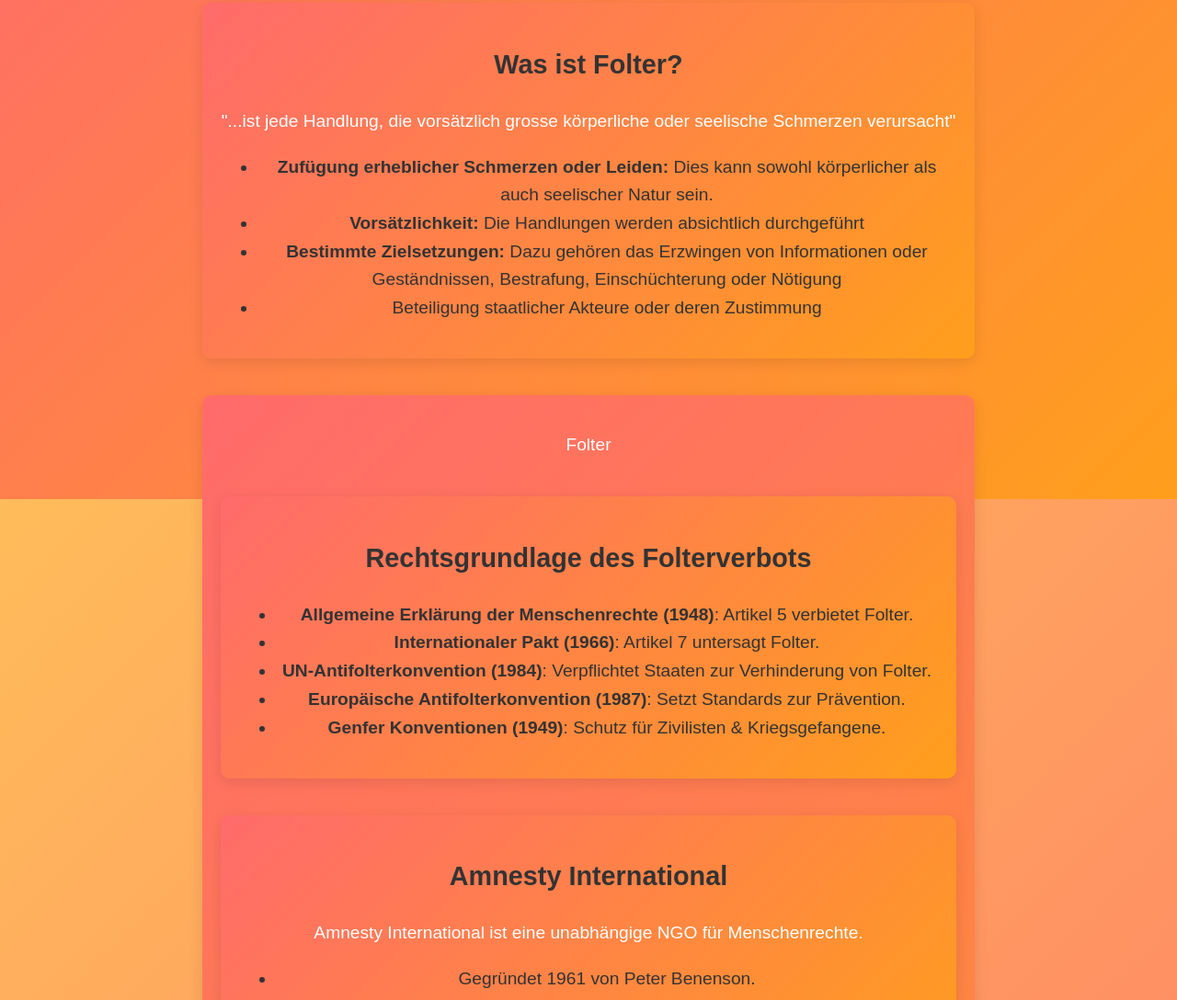
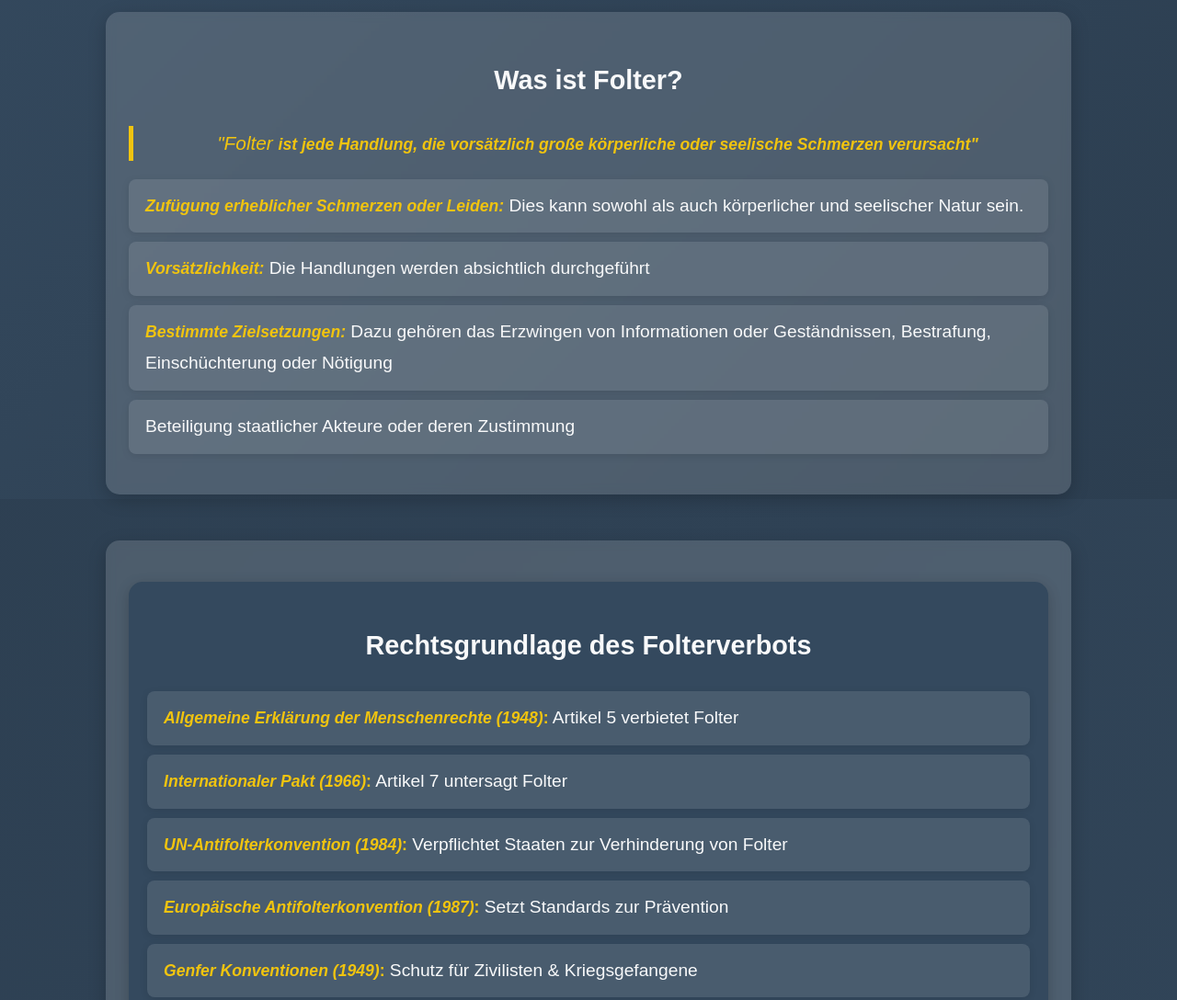
Before and after one commit to indextorben/Folter, a plain HTML site: page index.html in a window 1280 px wide. Shown: the part 257-1345 px from the top of the page at 92% size. Drawn offline with Linux system fonts and the light colour scheme.

Commit message:
Add files via upload

```diff
--- a/index.html
+++ b/index.html
@@ -16,32 +16,37 @@
 
     <section class="content fade-in">
         <h2>Was ist Folter?</h2>
-        <p class="zitat">"...ist jede Handlung, die vorsätzlich grosse körperliche oder seelische Schmerzen verursacht"</p>
+        <p class="zitat">"<em>Folter</em> <strong>ist jede Handlung, die vorsätzlich große körperliche oder
+                seelische
+                Schmerzen
+                verursacht"</strong></p>
         <ul>
-            <li><strong>Zufügung erheblicher Schmerzen oder Leiden:</strong> Dies kann sowohl körperlicher als auch seelischer Natur
-                sein.</li>
-            <li><strong>Vorsätzlichkeit:</strong> Die Handlungen werden absichtlich durchgeführt</li>
-            <li><strong>Bestimmte Zielsetzungen:</strong> Dazu gehören das Erzwingen von Informationen oder Geständnissen, Bestrafung,
+            <li><strong><em>Zufügung erheblicher Schmerzen oder Leiden:</em></strong> Dies kann sowohl als
+                auch körperlicher und seelischer Natur sein.</li>
+            <li><strong><em>Vorsätzlichkeit:</em></strong> Die Handlungen werden absichtlich durchgeführt</li>
+            <li><strong><em>Bestimmte Zielsetzungen:</em></strong> Dazu gehören das Erzwingen von Informationen oder
+                Geständnissen, Bestrafung,
                 Einschüchterung oder Nötigung</li>
             <li>Beteiligung staatlicher Akteure oder deren Zustimmung</li>
         </ul>
     </section>
 
-   <section class="content fade-in">
-      <div class="card">
-         <p>Folter</p>
-      </div>
-
     <section class="content fade-in">
         <div class="card">
             <h2>Rechtsgrundlage des Folterverbots</h2>
             <ul>
-                <li><strong>Allgemeine Erklärung der Menschenrechte (1948)</strong>: Artikel 5 verbietet Folter.</li>
-                <li><strong>Internationaler Pakt (1966)</strong>: Artikel 7 untersagt Folter.</li>
-                <li><strong>UN-Antifolterkonvention (1984)</strong>: Verpflichtet Staaten zur Verhinderung von Folter.
+                <li><strong><em>Allgemeine Erklärung der Menschenrechte (1948)</em>:</strong> Artikel 5 verbietet
+                    Folter
                 </li>
-                <li><strong>Europäische Antifolterkonvention (1987)</strong>: Setzt Standards zur Prävention.</li>
-                <li><strong>Genfer Konventionen (1949)</strong>: Schutz für Zivilisten & Kriegsgefangene.</li>
+                <li><strong><em>Internationaler Pakt (1966)</em>:</strong> Artikel 7 untersagt Folter</li>
+                <li><strong><em>UN-Antifolterkonvention (1984)</em>:</strong> Verpflichtet Staaten zur Verhinderung von
+                    Folter
+                </li>
+                <li><strong><em>Europäische Antifolterkonvention (1987)</em>:</strong> Setzt Standards zur Prävention
+                </li>
+                <li><strong><em>Genfer Konventionen (1949)</em>:</strong> Schutz für Zivilisten & Kriegsgefangene</li>
+                <li><strong><em>Das absolute Folterverbot</em>:</strong> Das absolute Folterverbot schützt die
+                    Menschenwürde und ist international verankert. Es gilt uneingeschränkt.</li>
             </ul>
         </div>
     </section>
@@ -49,7 +54,7 @@
     <section class="content fade-in">
         <div class="card">
             <h2>Amnesty International</h2>
-            <p>Amnesty International ist eine unabhängige NGO für Menschenrechte.</p>
+            <p><strong>Amnesty International ist eine unabhängige NGO für Menschenrechte.</strong></p>
             <ul>
                 <li>Gegründet 1961 von Peter Benenson.</li>
                 <li>Ziel: Menschenrechte für alle.</li>
@@ -66,13 +71,14 @@
     </section>
 
     <section class="timeline fade-in">
-        <h2>Die Entwicklung der Folterpraxis im Zeitstrahl</h2>
+        <h2>Rechtsgeschichte von Folter</h2>
         <div class="timeline-container">
             <div class="timeline-item">
                 <div class="timeline-dot"></div>
                 <div class="timeline-content">
                     <h3>Hohes Mittelalter (12.–13. Jahrhundert)</h3>
-                    <p>Einführung der Folter als Beweismittel im Strafprozess, beeinflusst durch das römische Recht.</p>
+                    <p>Einführung der Folter als Beweismittel im Strafprozess, beeinflusst durch das römische Recht.
+                    </p>
                 </div>
             </div>
             <div class="timeline-item">
@@ -109,7 +115,8 @@
                 <div class="timeline-dot"></div>
                 <div class="timeline-content">
                     <h3>20. Jahrhundert</h3>
-                    <p>Internationale Ächtung der Folter durch Menschenrechtsabkommen wie die Allgemeine Erklärung der
+                    <p>Internationale Ächtung der Folter durch Menschenrechtsabkommen wie die Allgemeine Erklärung
+                        der
                         Menschenrechte (1948) und die UN-Antifolterkonvention (1984).</p>
                 </div>
             </div>
--- a/styles.css
+++ b/styles.css
@@ -1,7 +1,7 @@
 /* Allgemeine Stile */
 body {
-    background: linear-gradient(135deg, #ffcf56, #ff6b6b);
-    color: #333;
+    background: linear-gradient(135deg, #2c3e50, #34495e);
+    color: #ecf0f1;
     font-family: 'Arial', sans-serif;
     text-align: center;
     padding: 20px;
@@ -9,26 +9,28 @@ body {
     overflow-x: hidden;
 }
 
+/* Hintergrund */
 .background {
     position: fixed;
     top: 0;
     left: 0;
     width: 100%;
     height: 100%;
-    background: linear-gradient(135deg, #ff6b6b, #ff9f1c);
+    background: linear-gradient(135deg, #34495e, #2c3e50);
     z-index: -1;
 }
 
 /* Header */
 header {
-    background: #ff9f1c;
+    background: #e74c3c;
     color: white;
     padding: 20px;
     font-size: 2rem;
     font-weight: bold;
-    box-shadow: 0 4px 10px rgba(0, 0, 0, 0.2);
+    box-shadow: 0 4px 10px rgba(0, 0, 0, 0.3);
+    border-radius: 10px;
     opacity: 0;
-    transform: translateY(20px);
+    transform: translateY(-20px);
     transition: opacity 1s ease-out, transform 1s ease-out;
 }
 
@@ -37,19 +39,21 @@ header.fade-in {
     transform: translateY(0);
 }
 
-/* Content */
+/* Content-Bereich */
 .content {
-    max-width: 800px;
-    margin: 40px auto;
+    max-width: 1000px;
+    margin: 50px auto;
     font-size: 1.2rem;
-    line-height: 1.6;
-    background: linear-gradient(135deg, #ff6b6b, #ff9f1c);
-    padding: 20px;
-    border-radius: 10px;
-    box-shadow: 0 4px 15px rgba(0, 0, 0, 0.1);
+    line-height: 1.8;
+    background: rgba(255, 255, 255, 0.15); /* Hellerer, leicht transparenter Hintergrund */
+    color: #f8f9fa; /* Fast weißer Text für besseren Kontrast */
+    padding: 25px;
+    border-radius: 15px;
+    box-shadow: 0 6px 20px rgba(0, 0, 0, 0.2);
     opacity: 0;
-    transform: translateY(20px);
+    transform: translateY(30px);
     transition: opacity 1s ease-out, transform 1s ease-out;
+    backdrop-filter: blur(5px); /* Weiches Glas-Effekt */
 }
 
 .content.fade-in {
@@ -57,57 +61,98 @@ header.fade-in {
     transform: translateY(0);
 }
 
-.content p {
-    color: white;
+/* Listen-Styling für bessere Lesbarkeit */
+.content ul {
+    list-style-type: none; /* Entfernt Standard-Punkte */
+    padding-left: 0;
+}
+
+.content li {
+    background: rgba(255, 255, 255, 0.1); /* Leichtes Highlight für jeden Punkt */
+    padding: 12px 18px;
+    margin-bottom: 10px; /* Fügt Abstand zwischen den Punkten hinzu */
+    border-radius: 8px;
+    box-shadow: 0 2px 8px rgba(0, 0, 0, 0.1);
+    text-align: left;
+}
+
+/* Erster Teil eines Listenelements (fett) besser hervorheben */
+.content li strong {
+    color: #f1c40f;
+    font-size: 1.1rem;
+}
+
+.content strong {
+    color: #f1c40f;
+    font-size: 1.1rem;
+}
+
+/* Zitate */
+.zitat {
+    color: #f1c40f;
+    font-style: italic;
+    font-size: 1.3rem;
+    border-left: 5px solid #f1c40f;
+    padding-left: 15px;
+    margin: 20px 0;
+}
+
+/* Karten-Stil */
+.card {
+    background: #34495e;
+    padding: 20px;
+    border-radius: 15px;
+    box-shadow: 0 4px 15px rgba(0, 0, 0, 0.2);
+    margin-top: 20px;
 }
 
 /* Zeitstrahl */
 .timeline {
     max-width: 800px;
-    margin: 40px auto;
+    margin: 50px auto;
     position: relative;
     font-size: 1.1rem;
 }
 
 .timeline-container {
     position: relative;
-    padding-left: 20px;
-    border-left: 3px solid #ff4a4a;
+    padding-left: 25px;
+    border-left: 4px solid #e74c3c;
 }
 
 .timeline-item {
     position: relative;
-    margin-bottom: 30px;
+    margin-bottom: 40px;
     opacity: 0;
-    transform: translateY(20px);
+    transform: translateY(30px);
     transition: opacity 0.8s ease-out, transform 0.8s ease-out;
 }
 
 .timeline-dot {
-    width: 15px;
-    height: 15px;
-    background: #ff9f1c;
+    width: 18px;
+    height: 18px;
+    background: #f1c40f;
     border-radius: 50%;
     position: absolute;
-    left: -10px;
+    left: -11px;
     top: 5px;
 }
 
 .timeline-content {
-    background: white;
-    padding: 15px;
-    border-radius: 5px;
-    box-shadow: 0 4px 10px rgba(0, 0, 0, 0.1);
+    background: #2c3e50;
+    padding: 20px;
+    border-radius: 10px;
+    box-shadow: 0 5px 15px rgba(0, 0, 0, 0.2);
     text-align: left;
 }
 
 .timeline-content h3 {
     margin-top: 0;
-    color: #ff6b6b;
+    color: #e74c3c;
 }
 
 .timeline-content p {
-    margin: 5px 0;
+    margin: 10px 0;
 }
 
 /* Animation beim Scrollen */
@@ -115,3 +160,14 @@ header.fade-in {
     opacity: 1;
     transform: translateY(0);
 }
+
+/* Mobile Anpassungen */
+@media (max-width: 768px) {
+    .content, .timeline {
+        width: 90%;
+        padding: 15px;
+    }
+    .timeline-container {
+        padding-left: 15px;
+    }
+}
```
